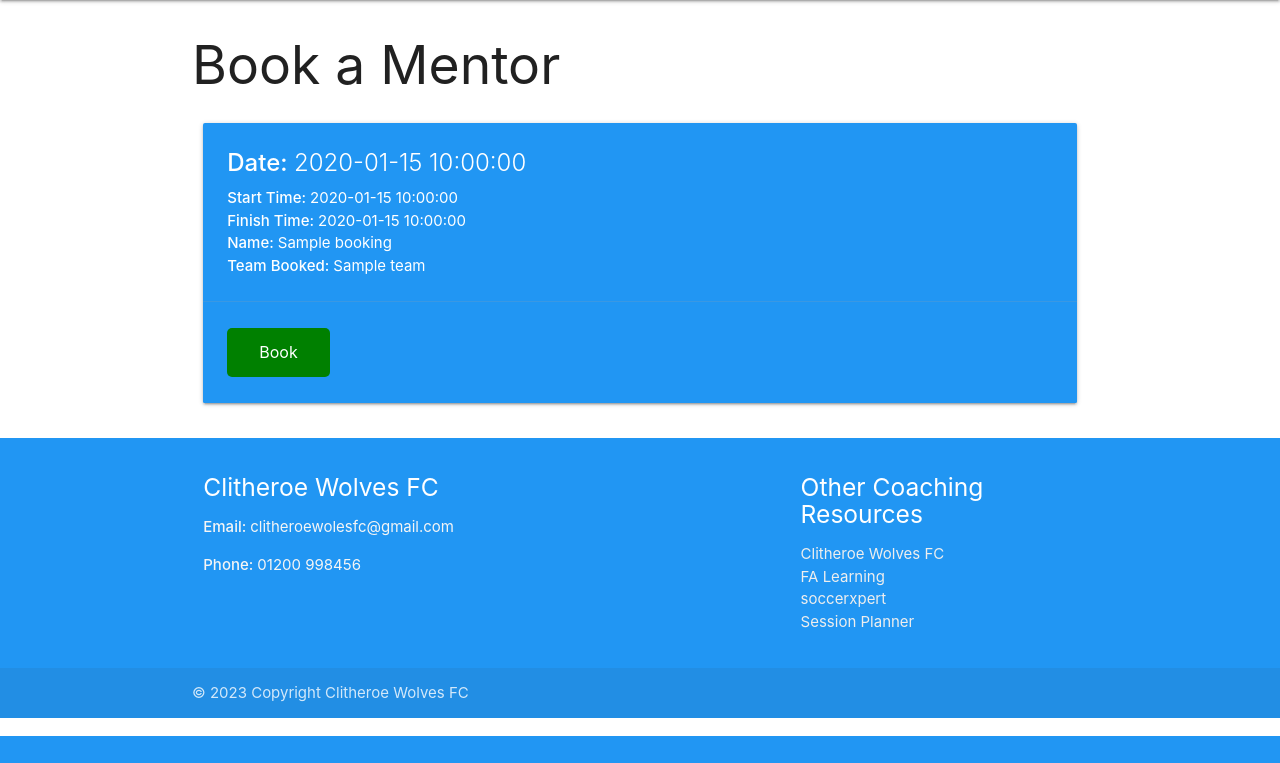
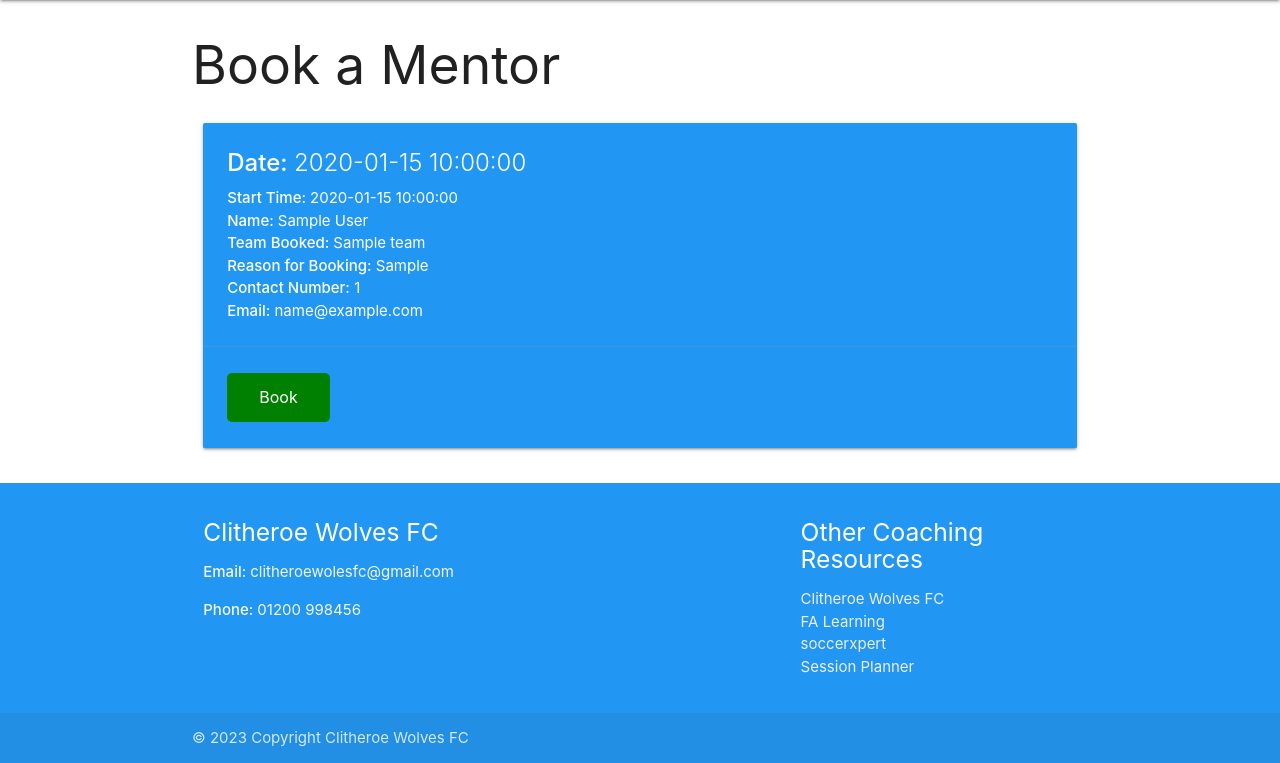
Before and after one commit to Gazerb/coach-mentor, a Flask app: page /show_bookings in a window 1280 px wide. Shown: the part 64-827 px from the top of the page. Before the commit the page ends 800 px from the top, so only its background shows below. Run offline with Flask 2, Linux system fonts and the light colour scheme; the visitor is signed in with stand-in values (Sample User, id 1); a database or web service that is not in the repository returns one stand-in record (values such as "Sample title"); some libraries are stand-ins or nearby versions.

Commit message:
bookings made now showing on the bookings page

```diff
--- a/app.py
+++ b/app.py
@@ -122,12 +122,13 @@ def logout():
 def make_a_booking():
     if request.method == "POST":
         booking = {
-            "first_name": request.form.get("fist_name"),
+            "first_name": request.form.get("first_name"),
             "last_name": request.form.get("last_name"),
             "email": request.form.get("email"),
             "contact_number": request.form.get("contact_number"),
             "team": request.form.get("team"),
             "date": request.form.get("date"),
+            "time": request.form.get("time"),
             "booking_reason": request.form.get("booking_reason"),
             "created_by": session["user"]
         }
--- a/static/js/script.js
+++ b/static/js/script.js
@@ -1,6 +1,7 @@
 $(document).ready(function(){
     $('.sidenav').sidenav();
     $('select').formSelect();
+    $('.timepicker').timepicker({});
     $(".datepicker").datepicker({
       format: "dd mmmm, yyyy",
       yearRange: 3,
--- a/templates/base.html
+++ b/templates/base.html
@@ -44,6 +44,7 @@
     <li><a href="{{ url_for('hello') }}">Home</a></li>
     {% if session.user %}
     <li><a href="{{ url_for('show_bookings') }}">Bookings</a></li>
+    <li><a href="{{ url_for('make_a_booking') }}">Make a Booking</a></li>
     <li><a href="{{ url_for('show_mentors') }}">Mentors</a></li>
     <li><a href="{{ url_for('profile') }}">Profile</a></li>
     <li><a href="{{ url_for('logout') }}">Log Out</a></li>
--- a/templates/bookings.html
+++ b/templates/bookings.html
@@ -7,10 +7,12 @@
               <div class="card blue">
                 <div class="card-content white-text">
                   <span class="card-title"><strong>Date: </strong>{{ bookings.date }}</span>
-                  <p><strong>Start Time: </strong>{{ bookings.start_time }}</p>
-                  <p><strong>Finish Time: </strong>{{ bookings.end_time }}</p>
-                  <p><strong>Name: </strong>{{ bookings.name_booked }}</p>
+                  <p><strong>Start Time: </strong>{{ bookings.time }}</p>
+                  <p><strong>Name: </strong>{{ bookings.first_name }} {{ bookings.last_name }}</p>
                   <p><strong>Team Booked: </strong>{{ bookings.team }}</p>
+                  <p><strong>Reason for Booking:</strong> {{ bookings.booking_reason }}</p>
+                  <p><strong>Contact Number:</strong> {{ bookings.contact_number }}</p>
+                  <p><strong>Email:</strong> {{ bookings.email }}</p>
                 </div>
                 <div class="card-action">
                   <button class="button">Book</button>
--- a/templates/profile.html
+++ b/templates/profile.html
@@ -7,11 +7,6 @@
                 <h3 class="center-align light-blue-text text-darken-4">
                     {{ username }}'s Profile
                 </h3>
-                <p><strong>First Name:</strong> {{ username.first_name }}</p>
-                <p><strong>Last Name:</strong> {{ username.Last_name }}</p>
-                <p><strong>Your Email:</strong> {{ username.email }}</p>
-                <p><strong>Contact Number:</strong> {{ username.contact }}</p>
-                <p><strong>Team:</strong> {{ username.team }}</p>
             </div>
         </div>
     </div>
```
Also changed, not shown: templates/make_a_booking.html (+9 -3 lines). Lines whose indentation alone changed are shown as unchanged.
